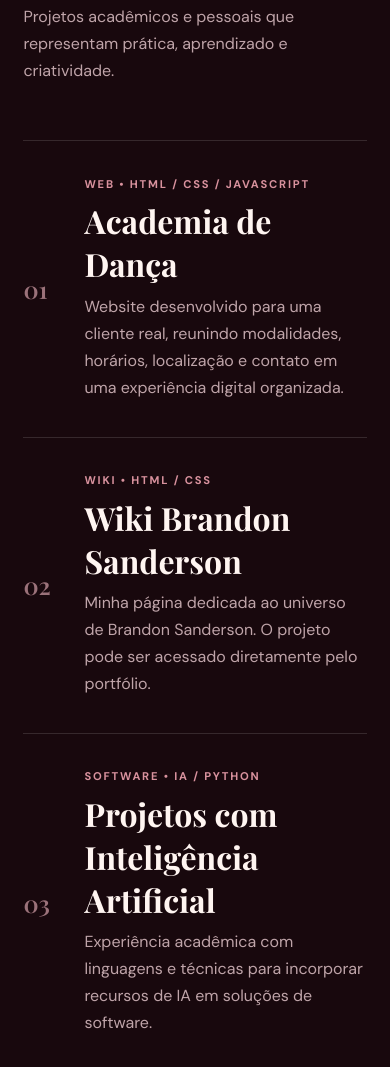
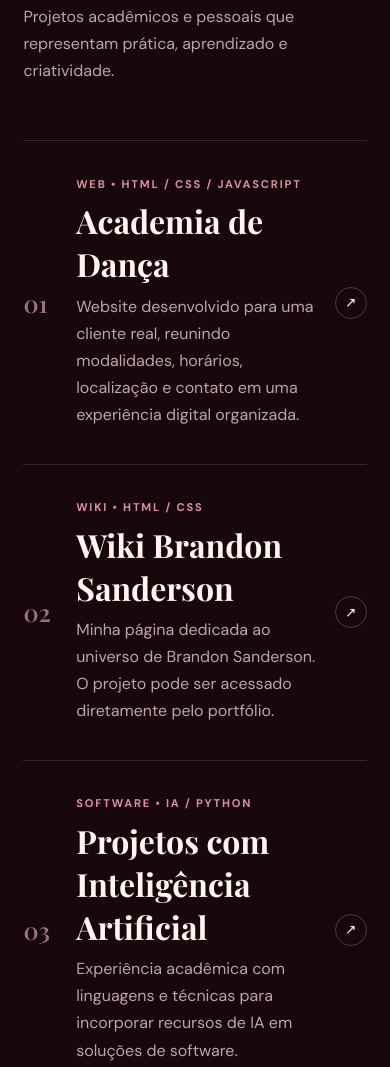
Before and after one commit to Dutra-Lu/Portifolio-Ana, a plain HTML site: page index.html in a window 390 px wide. Shown: the part 5797-6864 px from the top of the page. Drawn offline with nearby package versions, Linux system fonts and the light colour scheme.

Commit message:
Corrige link dos projetos e layout de formação no mobile

```diff
--- a/style.css
+++ b/style.css
@@ -793,12 +793,14 @@
     }
 
     .project-card {
-        grid-template-columns: 45px 1fr;
-        gap: 1rem;
+        grid-template-columns: 40px 1fr 32px;
+        gap: .8rem;
     }
 
-    .project-card > .project-arrow {
-        display: none;
+    .project-arrow {
+        width: 32px;
+        height: 32px;
+        font-size: .85rem;
     }
 
     /* Ajuste para caber o e-mail longo perfeitamente no celular */
```
